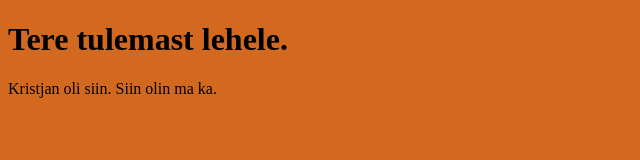
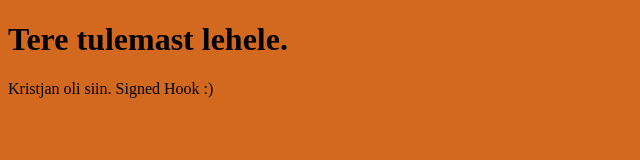
Before and after one commit to kivikangur-tthk/TARge19-Agile, a plain HTML site: page veebileht/index.html in a window 1280 px wide. Shown: the full height of the page, 0-640 px from the left. Drawn offline with Linux system fonts and the light colour scheme.

Commit message:
Update index.html

```diff
--- a/veebileht/index.html
+++ b/veebileht/index.html
@@ -9,6 +9,6 @@
 <body style="background-color: chocolate;">
     <h1>Tere tulemast lehele.</h1>
     Kristjan oli siin.
-    Siin olin ma ka.
+    Signed Hook :)
 </body>
 </html>
```
